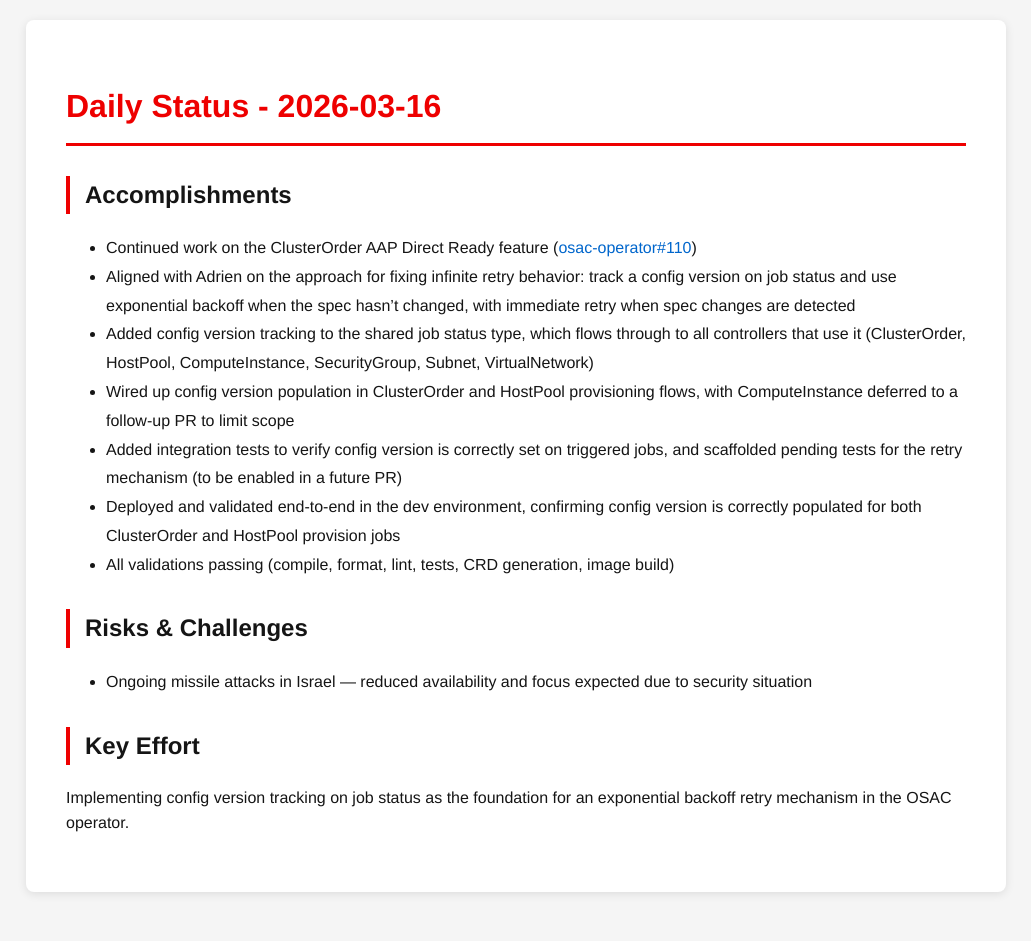
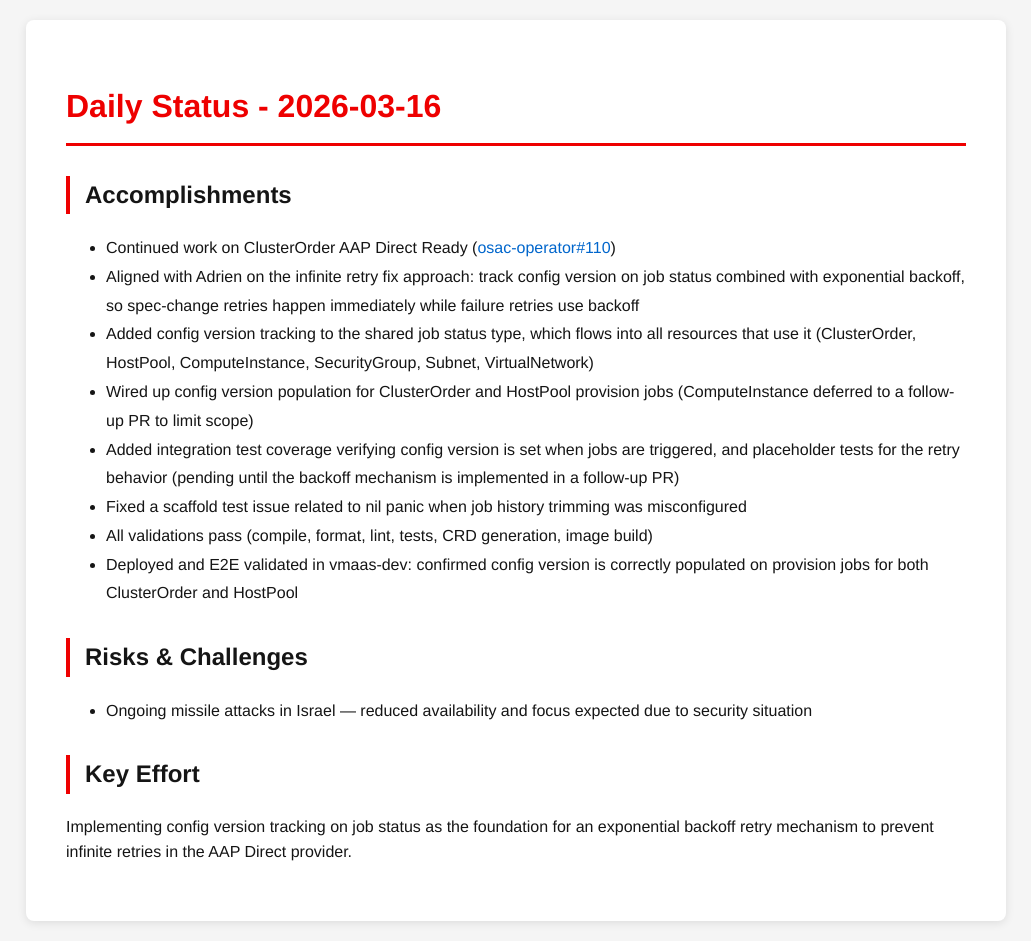
Before and after one commit to tzvatot/daily-status, a Jekyll site: the page built from 2026-03-16.md, in a window 1280 px wide. Shown: the whole page, without its empty margins (124-1155 px from the left). Built offline with Jekyll 4.4.1, drawn with Linux system fonts in a browser that asks for light colours; before the commit the page ends 912 px from its top, so only the background shows below that.

Commit message:
Daily status update - 2026-03-16

```diff
--- a/2026-03-16.md
+++ b/2026-03-16.md
@@ -7,16 +7,17 @@ date: 2026-03-16
 # Daily Status - 2026-03-16
 
 ## Accomplishments
-- Continued work on the ClusterOrder AAP Direct Ready feature ([osac-operator#110](https://github.com/osac-project/osac-operator/pull/110))
-- Aligned with Adrien on the approach for fixing infinite retry behavior: track a config version on job status and use exponential backoff when the spec hasn't changed, with immediate retry when spec changes are detected
-- Added config version tracking to the shared job status type, which flows through to all controllers that use it (ClusterOrder, HostPool, ComputeInstance, SecurityGroup, Subnet, VirtualNetwork)
-- Wired up config version population in ClusterOrder and HostPool provisioning flows, with ComputeInstance deferred to a follow-up PR to limit scope
-- Added integration tests to verify config version is correctly set on triggered jobs, and scaffolded pending tests for the retry mechanism (to be enabled in a future PR)
-- Deployed and validated end-to-end in the dev environment, confirming config version is correctly populated for both ClusterOrder and HostPool provision jobs
-- All validations passing (compile, format, lint, tests, CRD generation, image build)
+- Continued work on ClusterOrder AAP Direct Ready ([osac-operator#110](https://github.com/osac-project/osac-operator/pull/110))
+- Aligned with Adrien on the infinite retry fix approach: track config version on job status combined with exponential backoff, so spec-change retries happen immediately while failure retries use backoff
+- Added config version tracking to the shared job status type, which flows into all resources that use it (ClusterOrder, HostPool, ComputeInstance, SecurityGroup, Subnet, VirtualNetwork)
+- Wired up config version population for ClusterOrder and HostPool provision jobs (ComputeInstance deferred to a follow-up PR to limit scope)
+- Added integration test coverage verifying config version is set when jobs are triggered, and placeholder tests for the retry behavior (pending until the backoff mechanism is implemented in a follow-up PR)
+- Fixed a scaffold test issue related to nil panic when job history trimming was misconfigured
+- All validations pass (compile, format, lint, tests, CRD generation, image build)
+- Deployed and E2E validated in vmaas-dev: confirmed config version is correctly populated on provision jobs for both ClusterOrder and HostPool
 
 ## Risks & Challenges
 - Ongoing missile attacks in Israel — reduced availability and focus expected due to security situation
 
 ## Key Effort
-Implementing config version tracking on job status as the foundation for an exponential backoff retry mechanism in the OSAC operator.
+Implementing config version tracking on job status as the foundation for an exponential backoff retry mechanism to prevent infinite retries in the AAP Direct provider.
```
